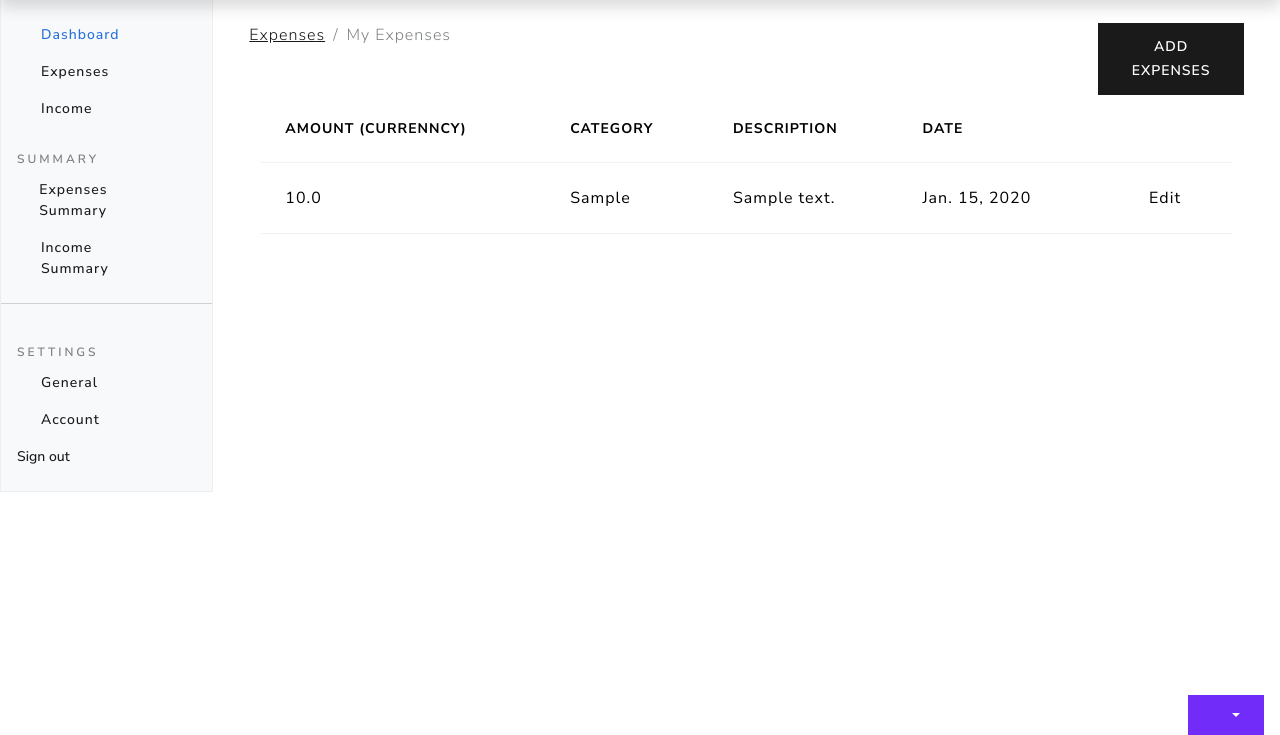
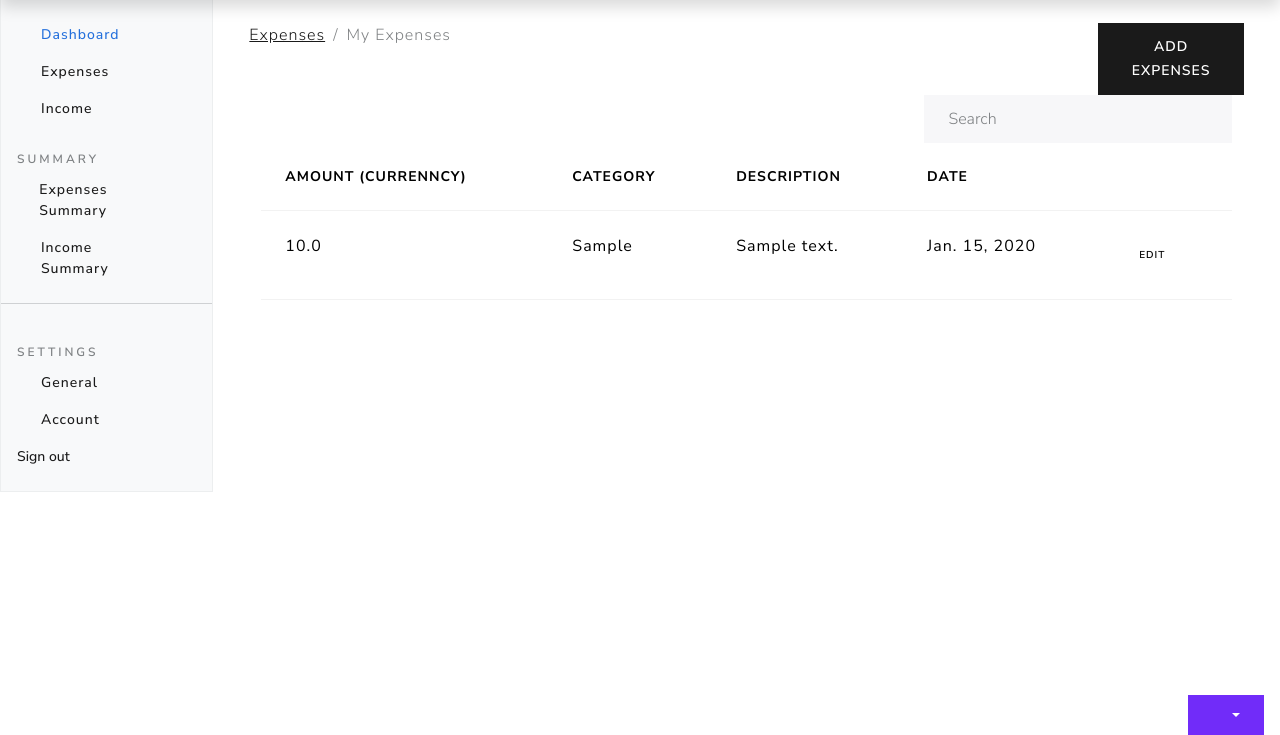
Before and after one commit to iamharshitnegi/Extracker, a Django app: page / in a window 1280 px wide. Shown: the part 49-784 px from the top of the page. Run offline with Django 4.2, Linux system fonts and the light colour scheme; a user stored in the database is signed in; tables that the repository leaves empty hold one stand-in row (values such as "Sample post"); some libraries are stand-ins or nearby versions.

Commit message:
search functionlity added in dashboard

```diff
--- /dev/null
+++ b/extracker/static/js/searchExpenses.js
@@ -0,0 +1,52 @@
+const textSearch = document.querySelector("#textSearch");
+
+const tableOutput = document.querySelector(".table-output");
+const appTable = document.querySelector(".app-table");
+tableOutput.style.display = "none";
+const noResults = document.querySelector(".no-results");
+const tbody = document.querySelector(".table-body");
+
+textSearch.addEventListener("keyup", (e) => {
+    const searchValue = e.target.value;
+    console.log(searchValue);
+
+    if (searchValue.trim().length > 0) {
+      tbody.innerHTML = "";
+      fetch("search-expenses", {
+        body: JSON.stringify({ searchText: searchValue }),
+        method: "POST",
+      })
+        .then((res) => {
+          // Log the entire response for debugging
+          console.log("Response from server:", res);
+          return res.json();
+        })
+        .then((data) => {
+          console.log("data", data);
+          appTable.style.display = "none";
+          tableOutput.style.display = "block";
+
+          if (data.length == 0) {
+            noResults.style.display = "block";
+            tableOutput.style.display = "none";
+          } else {
+            noResults.style.display = "none";
+            data.forEach((item) => {
+              tbody.innerHTML += `
+                  <tr>
+                  <td>${item.amount}</td>
+                  <td>${item.category}</td>
+                  <td>${item.description}</td>
+                  <td>${item.date}</td>
+                  </tr>`;
+            });
+          }
+        })
+        .catch((error) => {
+          console.error("Error fetching data:", error);
+        });
+    } else {
+      tableOutput.style.display = "none";
+      appTable.style.display = "block";
+    }
+  });
--- a/personal_expenses/urls.py
+++ b/personal_expenses/urls.py
@@ -1,10 +1,13 @@
 from django.urls import path
 from . import views
+from django.views.decorators.csrf import csrf_exempt
 
 
 urlpatterns = [
     path('', views.index, name="personal_expenses"),
     path('add-expenses', views.add_expenses, name="add_expenses"),
     path('edit-expense/<int:id>', views.edit_expense, name="edit_expense"),
-    path('delete-expense/<int:id>', views.delete_expense, name="delete_expense")
+    path('delete-expense/<int:id>', views.delete_expense, name="delete_expense"),
+    path('search-expenses', csrf_exempt(views.search_expenses),
+         name="search_expenses"),
 ]
--- a/personal_expenses/views.py
+++ b/personal_expenses/views.py
@@ -3,6 +3,8 @@
 from django.views.decorators.cache import never_cache
 from .models import Category, Expense
 from django.contrib import messages
+from django.http import JsonResponse
+import json
 
 # Create your views here.
 @never_cache
@@ -93,3 +95,14 @@
      expense.delete()
      messages.success(request, 'Expense Removed')
      return redirect ('personal_expenses')
+
+def search_expenses(request):
+    if request.method == 'POST':
+        search_str = json.loads(request.body).get('searchText')
+        expenses = Expense.objects.filter(
+            amount__istartswith=search_str, owner=request.user) | Expense.objects.filter(
+            date__istartswith=search_str, owner=request.user) | Expense.objects.filter(
+            description__icontains=search_str, owner=request.user) | Expense.objects.filter(
+            category__icontains=search_str, owner=request.user)
+        data = expenses.values()
+        return JsonResponse(list(data), safe=False)
--- a/templates/authentication/register_page.html
+++ b/templates/authentication/register_page.html
@@ -40,7 +40,7 @@
                             </div>
                         </div>
                     </div>
-                    <input type="submit" value="Register" class="btn btn-block btn-primary submit-btn">
+                    <div class="d-flex justify-content-center"><input type="submit" value="Register" class="btn btn-block btn-primary submit-btn"></div>
                 </form>
             </div>
         </div>
--- a/templates/personal_expenses/index.html
+++ b/templates/personal_expenses/index.html
@@ -1,4 +1,6 @@
 {% extends 'base.html' %}
+
+{% load static %}
 
 {% block content %}
 
@@ -30,7 +32,16 @@
     {% include 'partials/_messages.html' %}
 
     {% if expenses.count %}
+    <div class="row">
+      <div class="col-md-8"></div>
+      <div class="col-md-4">
+        <div class="form-group">
+          <input type="text" class="form-control" placeholder="Search" id="textSearch">
+        </div>
+      </div>
+    </div>
 
+    <div class="app-table">
       <table class="table table-stripped table-hover">
         <thead>
           <tr>
@@ -50,12 +61,35 @@
             <td>{{expense.category}}</td>
             <td>{{expense.description}}</td>
             <td>{{expense.date}}</td>
-          <td><a href="{% url 'edit_expense' expense.id %}" class="btn btn-secondary btn-sm"></a>Edit</td>
+            <td><a href="{% url 'edit_expense' expense.id %}" class="btn btn-secondary btn-sm">Edit</a></td>
           </tr>
 
           {% endfor %}
         </tbody>
       </table>
+    </div>
+
+    <p class="no-results" style="display: none;">No results </p>
+    <div class="table-output">
+
+
+      <table class="table table-stripped table-hover">
+        <thead>
+          <tr>
+            <th>Amount (CURRENNCY)</th>
+            <th>Category</th>
+            <th>Description</th>
+            <th>Date</th>
+            <th></th>
+          </tr>
+        </thead>
+
+        <tbody  class="table-body">
+
+
+        </tbody>
+      </table>
+    </div>
 
     {% endif %}
   </div>
@@ -63,8 +97,7 @@
 
 </div>
 
-
-
+<script src="{% static 'js/searchExpenses.js' %}"></script>
 
 
 {% endblock %}
--- a/templates/settings/index.html
+++ b/templates/settings/index.html
@@ -21,7 +21,7 @@
 
         </select>
         <div class="input-group-append">
-          <input class="btn btn-outline-secondary" type="submit" value="Save" />
+          <input class="btn btn-primary" type="submit" value="Save" />
         </div>
       </div>
     </form>
```
Also changed, not shown: extracker/static/css/main.css (line endings or trailing spaces). Lines whose indentation alone changed are shown as unchanged.
